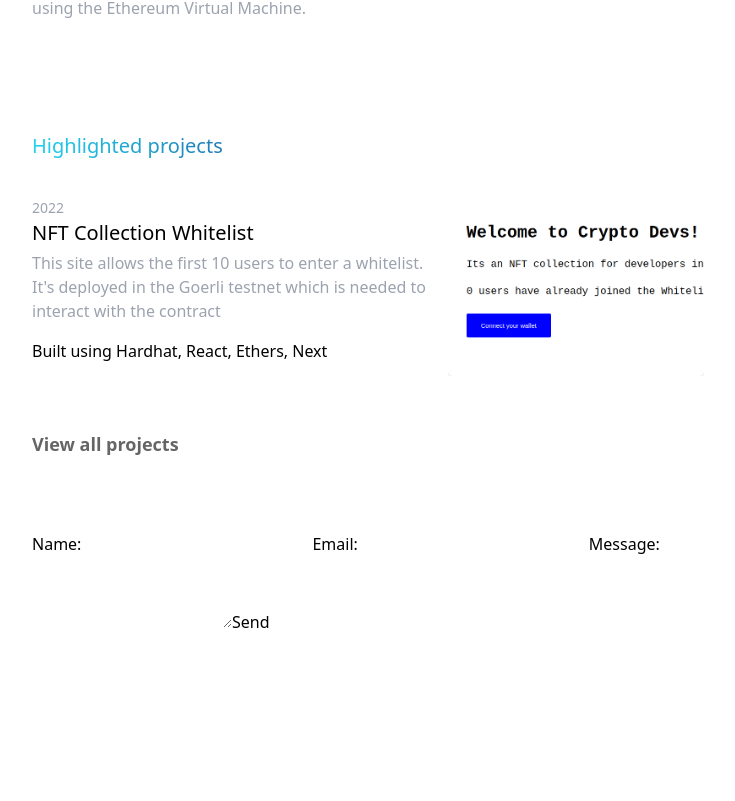
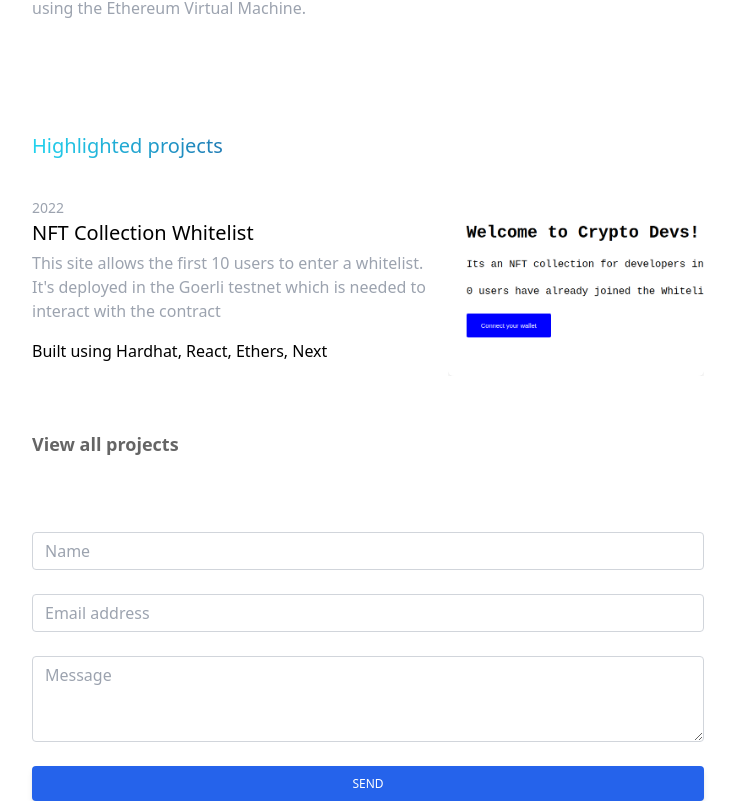
Before and after one commit to aitor-react/portfolio, a Next.js app: page / in a window 1280 px wide. Shown: the part 372-1173 px from the top of the page, without its empty margins (272-1007 px from the left). Before the commit the page ends 1006 px from the top, so only its background shows below. Built offline with nearby package versions, Linux system fonts and the light colour scheme.

Commit message:
Style Tailwind contact form

```diff
--- a/components/Layout/Footer.tsx
+++ b/components/Layout/Footer.tsx
@@ -17,30 +17,99 @@ function Footer() {
 
   return (
     <div>
-        <form onSubmit={handleSubmit} className="">
-          <label htmlFor="name">Name:</label>
+        <form onSubmit={handleSubmit}>
+          <div className="form-group mb-6">
             <input
+              className="form-control block
+              w-full
+              px-3
+              py-1.5
+              text-base
+              font-normal
+              text-gray-700
+              bg-white bg-clip-padding
+              border border-solid border-gray-300
+              rounded
+              transition
+              ease-in-out
+              m-0
+              focus:text-gray-700 focus:bg-white focus:border-blue-600 focus:outline-none"
               id="name"
               type="text"
               onChange={e => setName(e.target.value)}
+              placeholder="Name"
               required
             />
-          <label htmlFor="email">Email:</label>
+          </div>
+          <div className="form-group mb-6">
             <input
+              type="email"
               id="email"
-            type="email"
+              className="form-control block
+                w-full
+                px-3
+                py-1.5
+                text-base
+                font-normal
+                text-gray-700
+                bg-white bg-clip-padding
+                border border-solid border-gray-300
+                rounded
+                transition
+                ease-in-out
+                m-0
+                focus:text-gray-700 focus:bg-white focus:border-blue-600 focus:outline-none"
+              placeholder="Email address"
               onChange={e => setEmail(e.target.value)}
               required
             />
-          <label htmlFor="message">Message:</label>
+          </div>
+        <div className="form-group mb-6">
           <textarea
+            className="
+              form-control
+              block
+              w-full
+              px-3
+              py-1.5
+              text-base
+              font-normal
+              text-gray-700
+              bg-white bg-clip-padding
+              border border-solid border-gray-300
+              rounded
+              transition
+              ease-in-out
+              m-0
+              focus:text-gray-700 focus:bg-white focus:border-blue-600 focus:outline-none"
             id="message"
-            type="textarea"
             rows="3"
+            placeholder="Message"
             onChange={e=> setMessage(e.target.value)}
-            required
-          />
-          <button type="submit">Send</button>
+            required        >
+          </textarea>
+        </div>
+        <button
+          type="submit"
+          className="
+            w-full
+            px-6
+            py-2.5
+            bg-blue-600
+            text-white
+            font-medium
+            text-xs
+            leading-tight
+            uppercase
+            rounded
+            shadow-md
+            hover:bg-blue-700 hover:shadow-lg
+            focus:bg-blue-700 focus:shadow-lg focus:outline-none focus:ring-0
+            active:bg-blue-800 active:shadow-lg
+            transition
+            duration-150
+            ease-in-out">Send
+          </button>
         </form>
     </div>
   )
```
Lines whose indentation alone changed are shown as unchanged.
